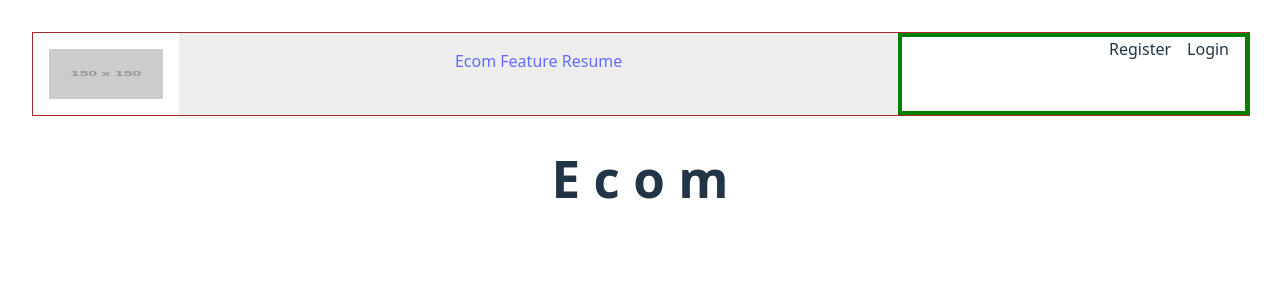
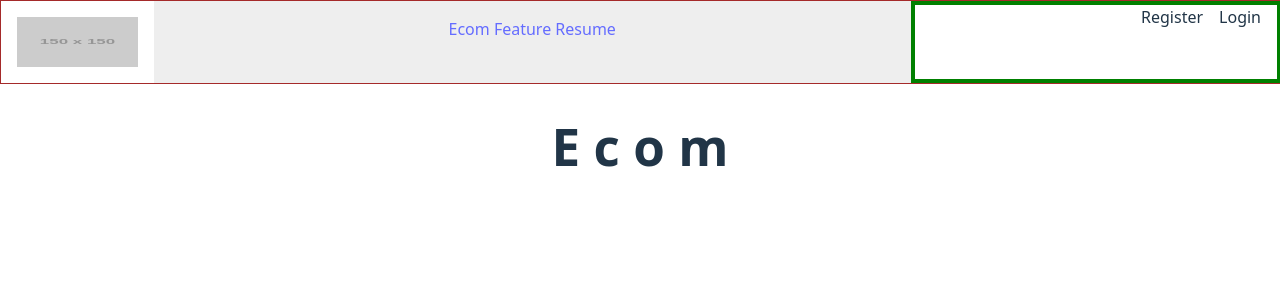
Before and after one commit to helloeverybodywoowoowoo/resume-react, a React (Vite) app: page / in a window 1280 px wide. Shown: the top 300 px of the page. Built offline with nearby package versions, Linux system fonts and the light colour scheme.

Commit message:
headers are up top

```diff
--- a/src/App.css
+++ b/src/App.css
@@ -1,7 +1,7 @@
 #root {
   max-width: 1280px;
   margin: 0 auto;
-  padding: 2rem;
+  /*padding: 2rem; Fixes the header and gets it up to the very top of the frame*/
   text-align: center;
   width:100%;
 }
```
